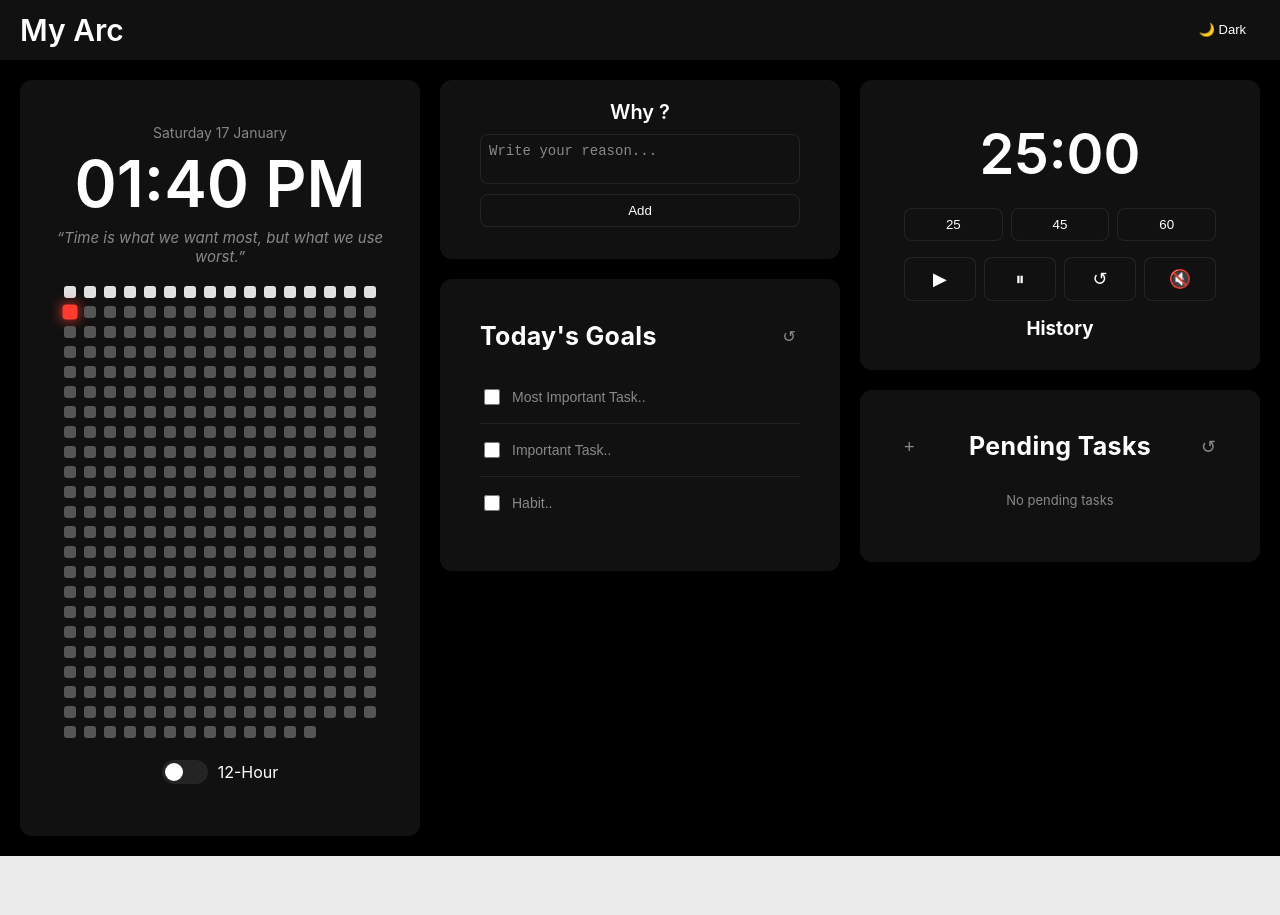
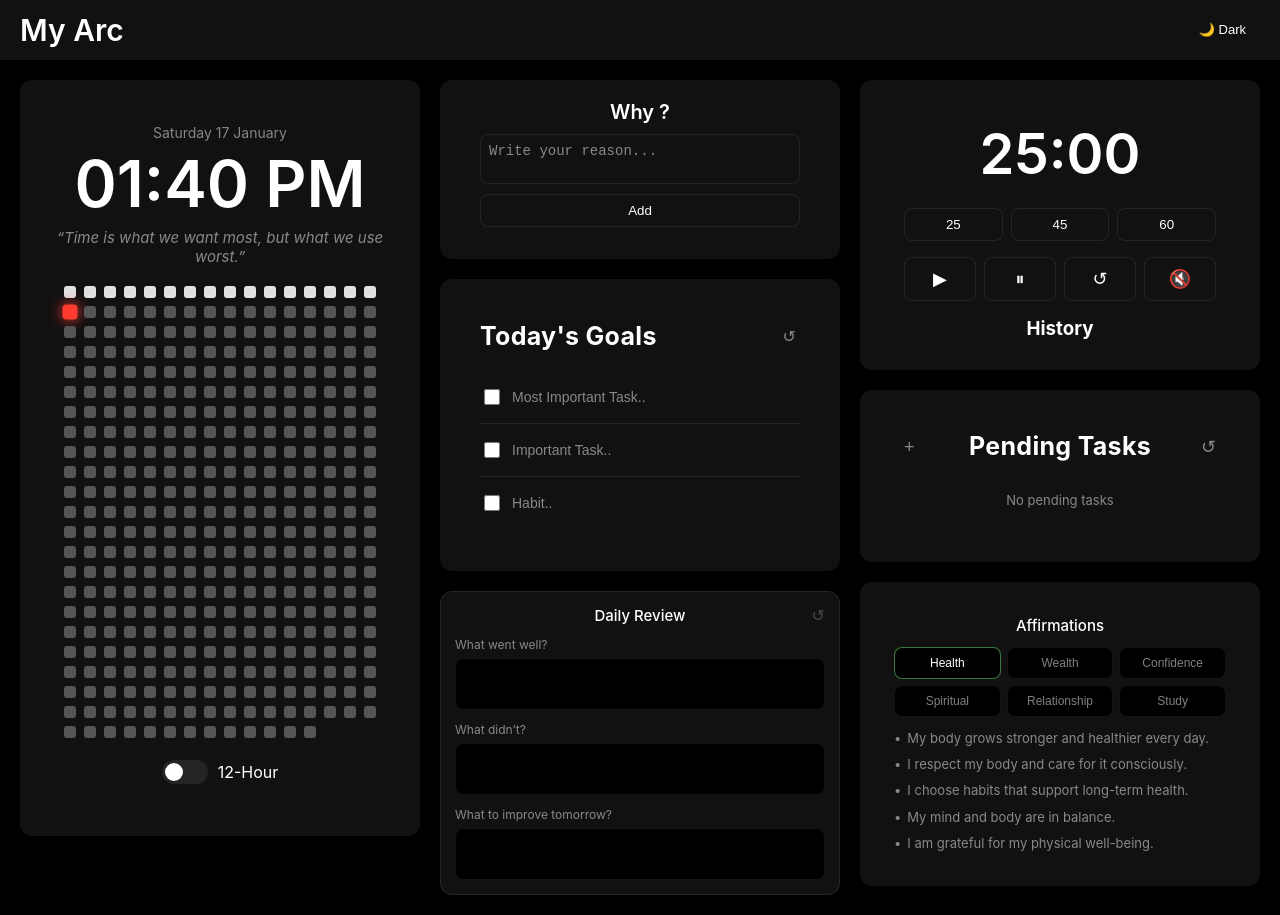
Before and after one commit to Arjunx29/365-days-wallpaper, a React (Vite) app: page / in a window 1280 px wide. Before the commit the page ends 856 px from the top, so only its background shows below. Built offline with nearby package versions, Linux system fonts and the light colour scheme.

Commit message:
add 2 panels

```diff
--- /dev/null
+++ b/src/component/AffirmationPanel.css
@@ -0,0 +1,84 @@
+/* Container */
+.affirm-card {
+  width: 100%;
+  background: var(--bg-panel);
+  color: var(--text-main);
+  /* border: 1px solid var(--border-soft); */
+  border-radius: 12px;
+  padding: 14px;
+  display: flex;
+  flex-direction: column;
+  gap: 12px;
+}
+
+/* Header */
+.affirm-header {
+  display: flex;
+  justify-content: center;
+}
+
+.affirm-title {
+  font-size: 15px;
+  font-weight: 500;
+  margin: 0;
+}
+
+/* Tabs */
+.affirm-tabs {
+  display: flex;
+  gap: 4px;
+  justify-content: space-between;
+}
+.affirm-tabs {
+  display: grid;
+  grid-template-columns: repeat(3, 1fr); /* 2 rows × 3 columns */
+  gap: 6px;
+}
+
+.affirm-tab {
+  background: var(--bg-main);
+  border: 1px solid var(--border-soft);
+  color: var(--text-muted);
+  border-radius: 8px;
+  padding: 8px 4px;
+  font-size: 12px;
+  cursor: pointer;
+
+  /* TEXT SAFETY */
+  white-space: nowrap;
+  overflow: hidden;
+  text-overflow: ellipsis;
+  text-align: center;
+}
+
+
+.affirm-tab.active {
+  color: var(--text-main);
+  border-color: rgba(100, 200, 100, 0.6);
+}
+
+.affirm-tab:hover {
+  color: var(--text-main);
+}
+
+/* List */
+.affirm-list {
+  list-style: none;
+  padding: 0;
+  margin: 0;
+  display: flex;
+  flex-direction: column;
+  gap: 8px;
+}
+
+.affirm-item {
+  display: flex;
+  gap: 6px;
+  font-size: 13px;
+  line-height: 1.4;
+  color: var(--text-muted);
+}
+
+.affirm-bullet {
+  color: var(--text-muted);
+}
--- /dev/null
+++ b/src/component/AffirmationPanel.jsx
@@ -0,0 +1,96 @@
+import React, { useState } from "react";
+import "./AffirmationPanel.css";
+
+const AFFIRMATIONS = {
+  health: [
+    "My body grows stronger and healthier every day.",
+    "I respect my body and care for it consciously.",
+    "I choose habits that support long-term health.",
+    "My mind and body are in balance.",
+    "I am grateful for my physical well-being."
+  ],
+  wealth: [
+    "I manage money with clarity and discipline.",
+    "My skills create value and financial stability.",
+    "I make wise financial decisions consistently.",
+    "Wealth grows through patience and focus.",
+    "I attract opportunities through effort and integrity."
+  ],
+  confidence: [
+    "I trust myself and my decisions.",
+    "I speak clearly and stand by my values.",
+    "I am capable of handling challenges.",
+    "Confidence grows with action and consistency.",
+    "I show up fully and authentically."
+  ],
+  spiritual: [
+    "I am calm, grounded, and centered.",
+    "I trust the journey I am on.",
+    "Gratitude guides my thoughts and actions.",
+    "I find peace in stillness.",
+    "My inner strength supports me daily."
+  ],
+  relationship: [
+    "I communicate honestly and respectfully.",
+    "I build healthy and meaningful connections.",
+    "I listen with patience and empathy.",
+    "My relationships grow through understanding.",
+    "I give and receive support freely."
+  ],
+  study: [
+    "I focus deeply and learn effectively.",
+    "Consistent study builds long-term mastery.",
+    "I understand concepts with clarity.",
+    "Effort today creates expertise tomorrow.",
+    "I improve a little every day."
+  ]
+};
+
+const TABS = [
+  { key: "health", label: "Health" },
+  { key: "wealth", label: "Wealth" },
+  { key: "confidence", label: "Confidence" },
+  { key: "spiritual", label: "Spiritual" },
+  { key: "relationship", label: "Relationship" },
+  { key: "study", label: "Study" }
+];
+
+const AffirmationPanel = () => {
+  const [activeTab, setActiveTab] = useState("health");
+
+  return (
+    <div className="affirm-card">
+      {/* Header */}
+      <div className="affirm-header">
+        <h3 className="affirm-title">Affirmations</h3>
+      </div>
+
+      {/* Tabs */}
+      <div className="affirm-tabs">
+        {TABS.map(tab => (
+          <button
+            key={tab.key}
+            className={`affirm-tab ${
+              activeTab === tab.key ? "active" : ""
+            }`}
+            onClick={() => setActiveTab(tab.key)}
+          >
+            {tab.label}
+          </button>
+        ))}
+      </div>
+
+      {/* Content */}
+      <ul className="affirm-list">
+        {AFFIRMATIONS[activeTab].map((text, idx) => (
+          <li key={idx} className="affirm-item">
+            <span className="affirm-bullet">•</span>
+            <span>{text}</span>
+          </li>
+        ))}
+      </ul>
+    </div>
+  );
+};
+
+export default AffirmationPanel;
--- a/src/component/Dashboard.jsx
+++ b/src/component/Dashboard.jsx
@@ -8,6 +8,8 @@ import HeaderBar from "./HeaderBar";
 import TimerPanel from "./TimerPanel";
 import WhyPanel from "./WhyPanel";
 import PendingTasks from "./PendingTasks";
+import ReviewPanel from "./ReviewPanel";
+import AffirmationPanel from "./AffirmationPanel";
 
 
 const Dashboard = () => {
@@ -31,6 +33,7 @@ const Dashboard = () => {
           <div className="center-column">
             <Goals />
           </div>
+          <div>  <ReviewPanel /></div>
         </div>
         <div className="right-side-wrapper">
           <div className="right-column">
@@ -38,6 +41,9 @@ const Dashboard = () => {
         </div>
         <div className="right-column">
           <PendingTasks />
+        </div>
+        <div className="right-column">
+          <AffirmationPanel />
         </div>
         </div>
 
--- /dev/null
+++ b/src/component/ReviewPanel.css
@@ -0,0 +1,73 @@
+/* Container */
+.review-card {
+  width: 100%;
+  background: var(--bg-panel);
+  color: var(--text-main);
+  border: 1px solid var(--border-soft);
+  border-radius: 12px;
+  padding: 14px;
+  display: flex;
+  flex-direction: column;
+  gap: 12px;
+}
+
+/* Header */
+.review-header {
+  display: flex;
+  align-items: center;
+  justify-content: center;
+  position: relative;
+}
+
+.review-title {
+  font-size: 15px;
+  font-weight: 500;
+  margin: 0;
+}
+
+/* Reload icon */
+.review-reload {
+  position: absolute;
+  right: 0;
+  background: none;
+  border: none;
+  color: var(--text-muted);
+  font-size: 16px;
+  cursor: pointer;
+  opacity: 0.45;
+}
+
+.review-reload:hover {
+  opacity: 0.9;
+}
+
+/* Question + input block */
+.review-block {
+  display: flex;
+  flex-direction: column;
+  gap: 6px;
+}
+
+.review-question {
+  font-size: 12px;
+  color: var(--text-muted);
+  margin: 0;
+}
+
+/* Textarea */
+.review-input {
+  width: 100%;
+  min-height: 52px;
+  background: var(--bg-main);
+  color: var(--text-main);
+  border: 1px solid var(--border-soft);
+  border-radius: 8px;
+  padding: 7px 9px;
+  font-size: 13px;
+  resize: none;
+}
+
+.review-input:focus {
+  outline: none;
+  border-color: rgba(100, 200, 100, 0.6);
+}
--- /dev/null
+++ b/src/component/ReviewPanel.jsx
@@ -0,0 +1,79 @@
+import React, { useEffect, useState } from "react";
+import "./ReviewPanel.css";
+
+const ReviewPanel = () => {
+  const [review, setReview] = useState(() => {
+    return (
+      JSON.parse(localStorage.getItem("daily-review")) || {
+        good: "",
+        bad: "",
+        improve: "",
+      }
+    );
+  });
+
+  /* -------- Auto-save on change -------- */
+  useEffect(() => {
+    localStorage.setItem("daily-review", JSON.stringify(review));
+  }, [review]);
+
+  /* -------- Reset -------- */
+  const resetReview = () => {
+    const empty = { good: "", bad: "", improve: "" };
+    setReview(empty);
+    localStorage.removeItem("daily-review");
+  };
+
+  return (
+    <div className="review-card">
+      {/* Header */}
+      <div className="review-header">
+        <h3 className="review-title">Daily Review</h3>
+
+        <button
+          className="review-reload"
+          title="Reset review"
+          onClick={resetReview}
+        >
+          ↺
+        </button>
+      </div>
+
+      {/* Review Fields */}
+      <div className="review-block">
+        <p className="review-question"> What went well?</p>
+        <textarea
+          className="review-input"
+          value={review.good}
+          onChange={(e) =>
+            setReview({ ...review, good: e.target.value })
+          }
+        />
+      </div>
+
+      <div className="review-block">
+        <p className="review-question"> What didn’t?</p>
+        <textarea
+          className="review-input"
+          value={review.bad}
+          onChange={(e) =>
+            setReview({ ...review, bad: e.target.value })
+          }
+        />
+      </div>
+
+      <div className="review-block">
+        <p className="review-question"> What to improve tomorrow?</p>
+        <textarea
+          className="review-input"
+          value={review.improve}
+          onChange={(e) =>
+            setReview({ ...review, improve: e.target.value })
+          }
+        />
+      </div>
+    </div>
+  );
+};
+
+export default ReviewPanel;
```
Also changed, not shown: src/component/WhyPanel.jsx (+0 -50 lines).
